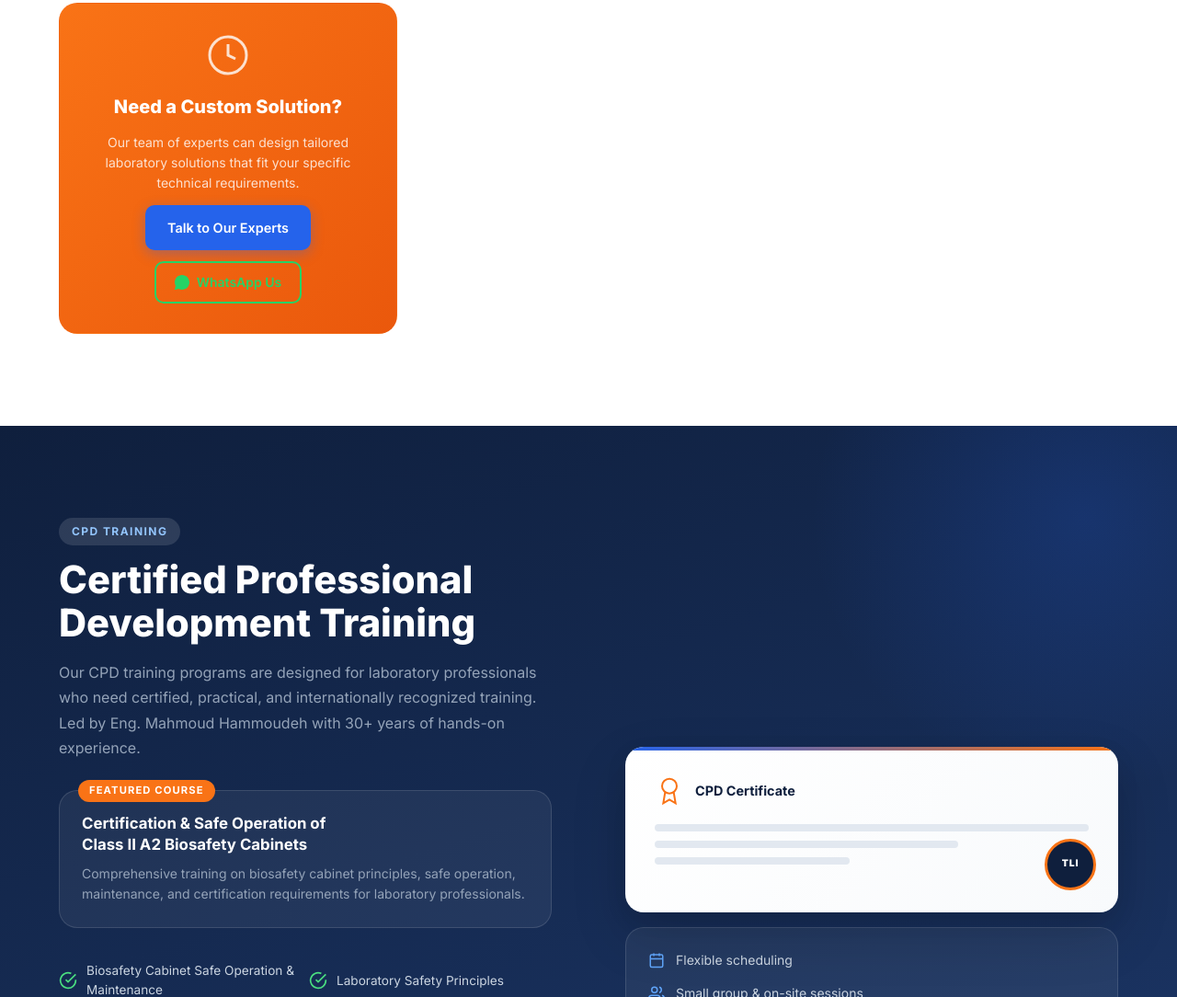
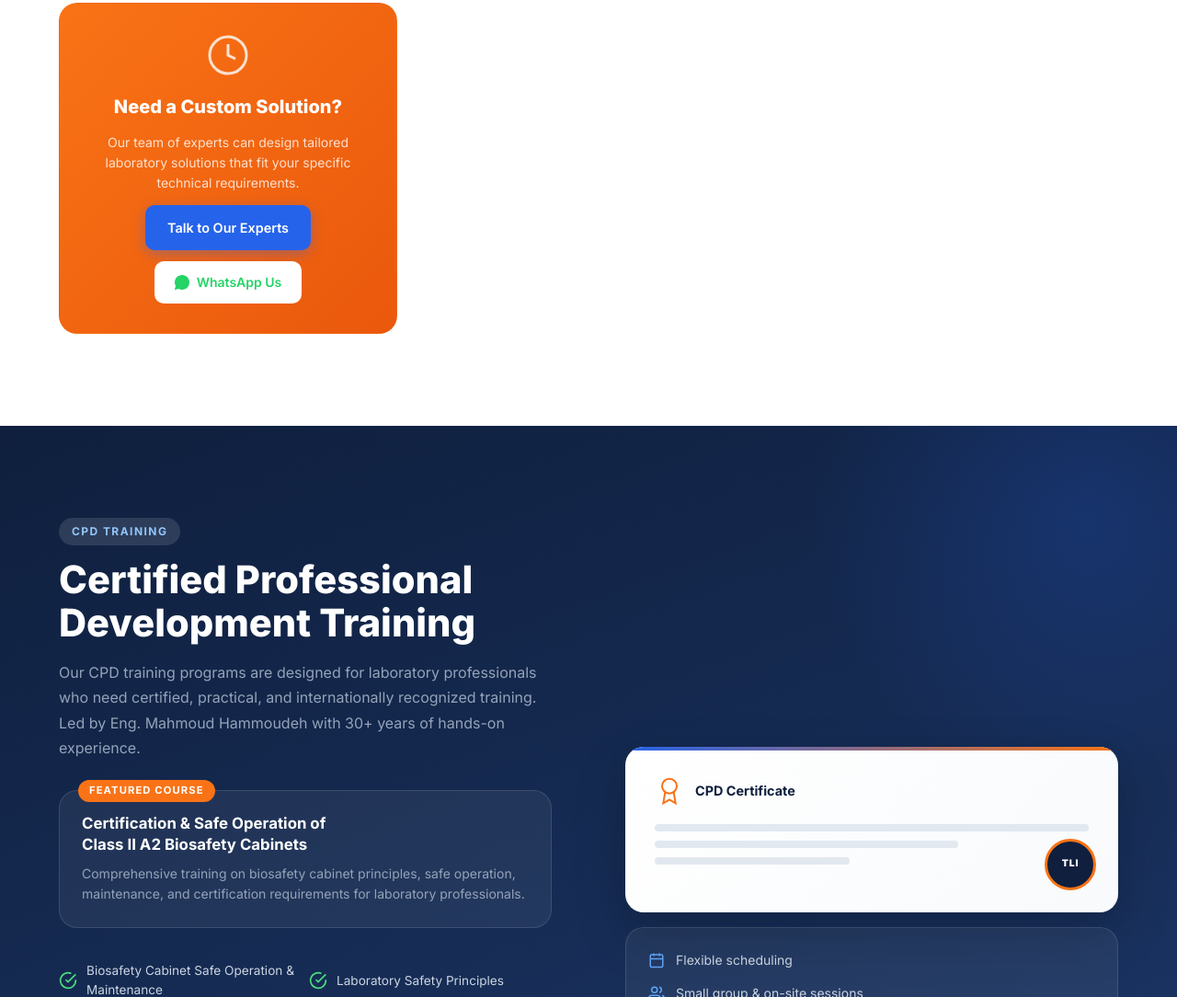
Before and after one commit to zrababaa/Iltccs, a plain HTML site: page index.html in a window 1280 px wide. Shown: the part 2438-3522 px from the top of the page at 92% size. Drawn offline with Linux system fonts and the light colour scheme.

Commit message:
Fix WhatsApp outline button on orange CTA card — use white background instead of transparent

```diff
--- a/styles.css
+++ b/styles.css
@@ -213,15 +213,16 @@ input, select, textarea { font-family: inherit; }
 }
 
 .btn--whatsapp-outline {
-  background: transparent;
+  background: #fff;
   color: #25D366;
-  border: 2px solid #25D366;
+  border: 2px solid #fff;
   padding: 10px 20px;
   font-size: .875rem;
 }
 .btn--whatsapp-outline:hover {
   background: #25D366;
   color: #fff;
+  border-color: #25D366;
 }
 
 /* ─── HEADER ────────────────────────────────────────────────────────────── */
```
